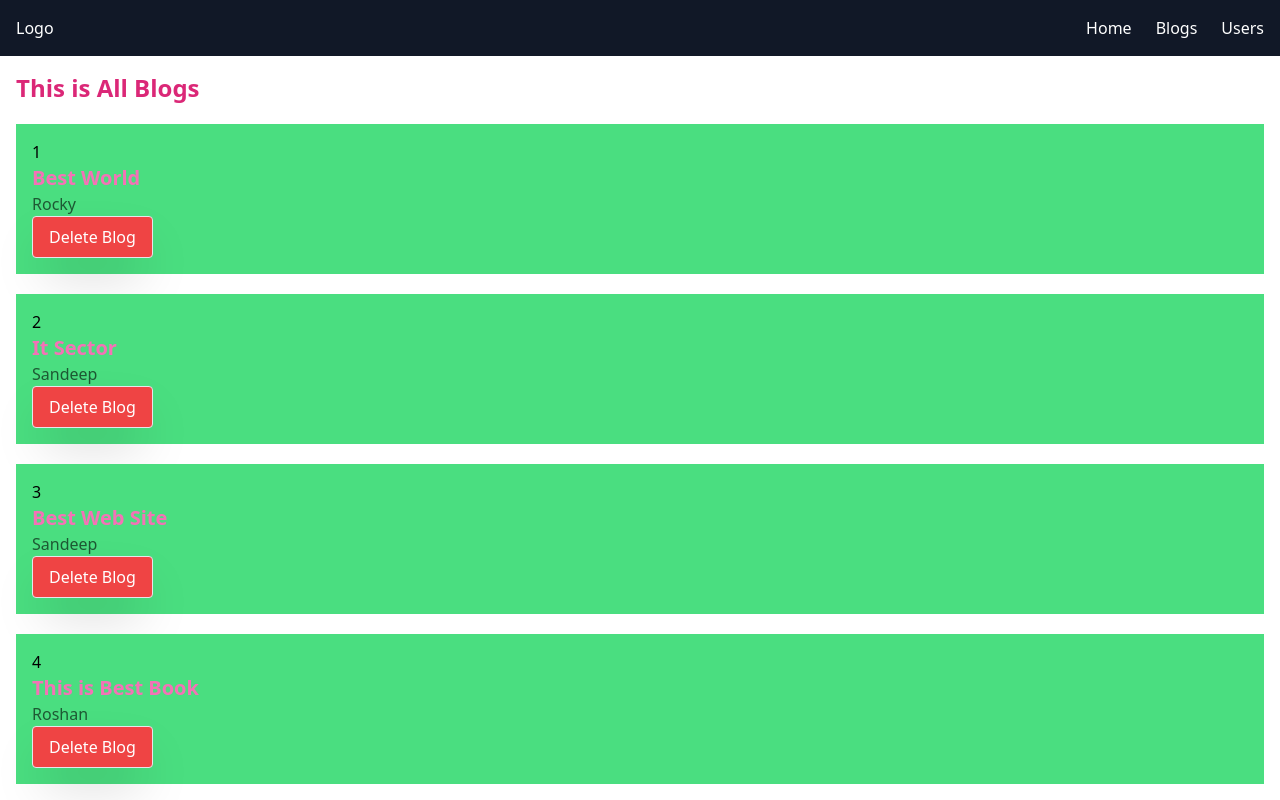
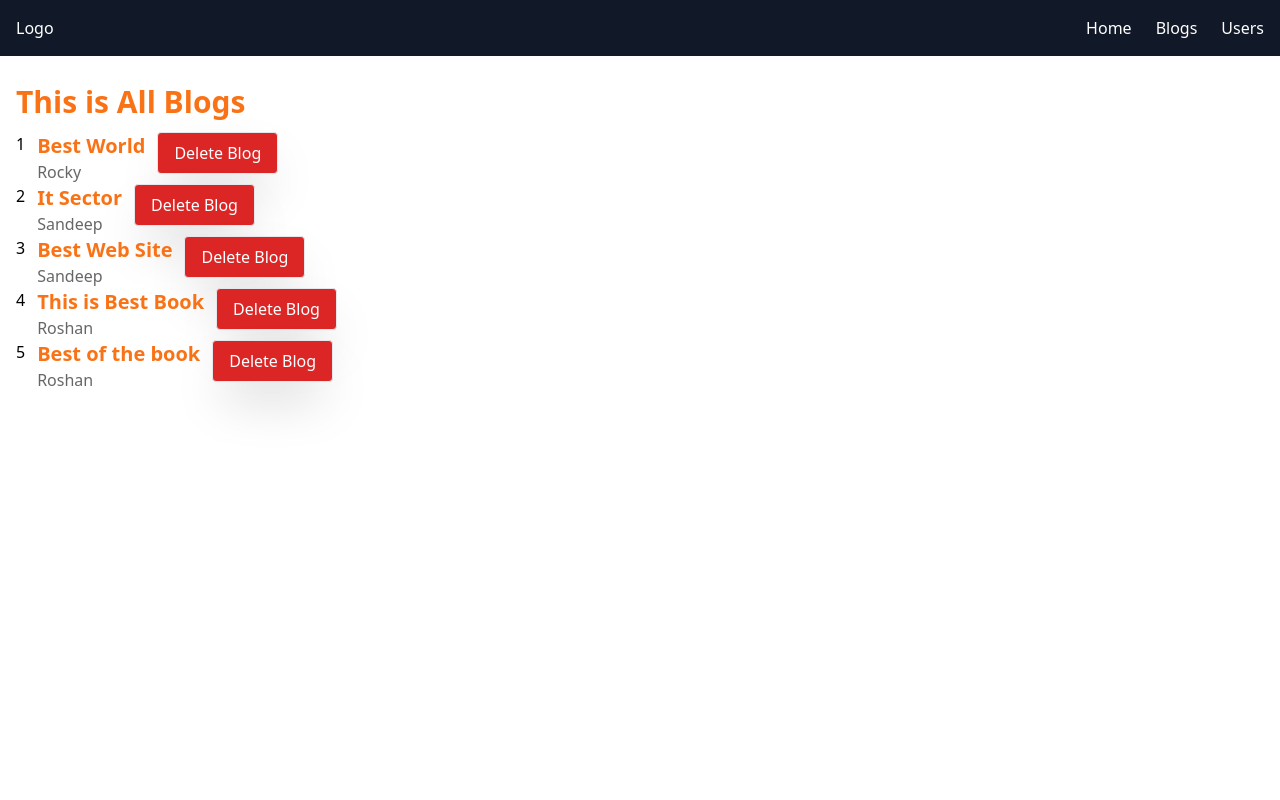
Before and after one commit to roshanrana1234/Hooks, a React (Create React App) app: page /blog in a window 1280 px wide. Shown: the top 800 px of the page. Built offline with nearby package versions, Linux system fonts and the light colour scheme; data requests are answered from the project's data file.

Commit message:
Updated props

```diff
--- a/src/App.js
+++ b/src/App.js
@@ -19,8 +19,7 @@ import UsersFetch from "./useEffect/UsersFetch";
 import UsersDetail from "./useEffect/UsersDetail";
 import HomePage from "./pages/HomePage";
 import Header from "./components/Header";
-import Blog from "./Props/Blog";
-import BlogDetail from "./Props/BlogDetail";
+import Blogs from "./Props/Blogs";
 
 const App = () => {
   return (
@@ -46,8 +45,7 @@ const App = () => {
       <Header />
       <Routes>
         <Route path="/" element={<HomePage />} />
-        <Route path="blog" element={<Blog />} />
-        <Route path="blog/:blogID" element={<BlogDetail />} />
+        <Route path="blog" element={<Blogs />} />
         <Route path="users" element={<UsersFetch />} />
         <Route path="users/:userID" element={<UsersDetail />} />
       </Routes>
--- a/src/Props/Blog.js
+++ /dev/null
@@ -1,48 +0,0 @@
-import React, { useState, useEffect } from "react";
-import BlogList from "./BlogList";
-import axios from "axios";
-
-const Blog = () => {
-  const [blogs, setBlogs] = useState([]);
-
-  useEffect(() => {
-    axios
-      .get("http://localhost:8000/Blogs")
-      .then((res) => {
-        console.log(res);
-        setBlogs(res.data);
-      })
-      .catch((err) => {
-        console.log(err);
-      });
-  }, []);
-
-  const handleDelet = (id) => {
-    const newBlog = blogs.filter((value) => value.id !== id);
-    setBlogs(newBlog);
-  };
-
-  return (
-    <>
-      <div className="p-4">
-        <BlogList
-          data={blogs}
-          title="This is All Blogs"
-          handleDelet={handleDelet}
-        />
-
-        {/* <BlogList
-          data={blogs.filter((value) => value.author == "Roshan")}
-          title="This is Roshan's Blogs"
-        />
-
-        <BlogList
-          data={blogs.filter((value) => value.author == "Sandeep")}
-          title="This is Sandeep's Blogs"
-        /> */}
-      </div>
-    </>
-  );
-};
-
-export default Blog;
--- a/src/Props/BlogDetail.js
+++ /dev/null
@@ -1,13 +0,0 @@
-import React from "react";
-import { useParams } from "react-router-dom";
-
-const BlogDetail = () => {
-  const { userID } = useParams();
-  return (
-    <>
-      <div>This is Blog Detail Page {userID} </div>
-    </>
-  );
-};
-
-export default BlogDetail;
--- a/src/Props/BlogList.js
+++ b/src/Props/BlogList.js
@@ -1,43 +1,37 @@
 import React from "react";
-import { Link } from "react-router-dom";
 
-const BlogList = ({ data, title, handleDelet }) => {
-  //    props == {data: blogs, title:"This is All Blogs"}
-  //   console.log("This is Props", props);
+const BlogList = ({ listData, title, handleDelete }) => {
+  //   console.log("This is Props Value", props);
 
-  // const blogs = props.data;
-  // const titleofBlog = props.title;
+  //   props = {data: blogs, title="This is All Blogs", handleDelete: handleDelete}
 
-  // const { data, title } = props;
+  //   const { data, title,handleDelete } = props;
+
+  //   const data = props.data;
+  //   const title = props.title;
 
   return (
     <>
-      <div className="flex flex-col gap-5">
-        <h1 className="text-2xl font-bold text-pink-600">{title}</h1>
-        {data?.map((value, index) => {
+      <div className="p-4">
+        <h1 className="text-3xl font-bold text-orange-500 my-3">{title}</h1>
+        {listData.map((value, index) => {
+          //   console.log("This is Map Value", value);
           return (
-            <Link
-              to={`${value.id}`}
-              //   to={`/blog/${value.id}`}
-              key={index}
-              className="flex gap-3 items-start bg-green-400 p-4"
-            >
-              <div>
+            <div key={index} className="flex gap-3 items-start">
               <span>{value.id}</span>
               <div className="flex flex-col">
-                  <span className="text-xl font-semibold text-pink-400">
+                <span className="text-xl font-semibold text-orange-500">
                   {value.title}
                 </span>
                 <span className="text-black/60">{value.author}</span>
               </div>
               <button
-                  onClick={() => handleDelet(value.id)}
-                  className="btn bg-red-500"
+                onClick={() => handleDelete(value.id)}
+                className="btn bg-red-600"
               >
                 Delete Blog
               </button>
             </div>
-            </Link>
           );
         })}
       </div>
--- /dev/null
+++ b/src/Props/Blogs.js
@@ -0,0 +1,59 @@
+import React, { useState, useEffect } from "react";
+import BlogList from "./BlogList";
+import axios from "axios";
+
+const Blogs = () => {
+  const [blogs, setBlogs] = useState([]);
+  const [isLoading, setIsLoading] = useState(true);
+  const [isError, setIsError] = useState(null);
+
+  useEffect(() => {
+    axios
+      .get("http://localhost:8000/Blogs")
+      .then((res) => {
+        console.log(res);
+        setBlogs(res.data);
+        setIsLoading(false);
+        setIsError(null);
+      })
+      .catch((err) => {
+        console.log(err);
+        setIsLoading(false);
+        setIsError(err.message);
+      });
+  }, []);
+
+  const handleDelete = (id) => {
+    const newBlog = blogs.filter((value) => value.id !== id);
+    setBlogs(newBlog);
+  };
+
+  return (
+    <>
+      {isLoading && <div>Loading...</div>}
+      {isError && <div>{isError}</div>}
+      {blogs && (
+        <BlogList
+          listData={blogs}
+          title="This is All Blogs"
+          handleDelete={handleDelete}
+        />
+      )}
+
+      {/* <BlogList
+        data={blogs.filter((value) => value.author == "Roshan")}
+        title="This is Roshan's Blogs"
+      /> */}
+      {/* <BlogList
+        data={blogs.filter((value) => value.author == "Sandeep")}
+        title="This is Sandeep's Blogs"
+      /> */}
+    </>
+  );
+};
+
+export default Blogs;
+
+// props = {data: blogs}
+
+// 100% == 10%
```
Also changed, not shown: src/Props/text.txt (added). Lines whose indentation alone changed are shown as unchanged.
